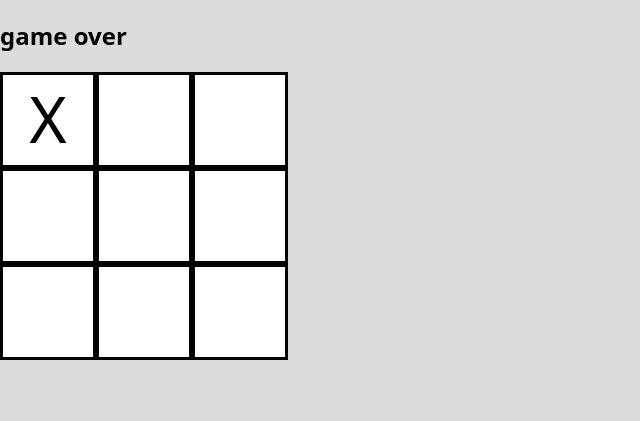
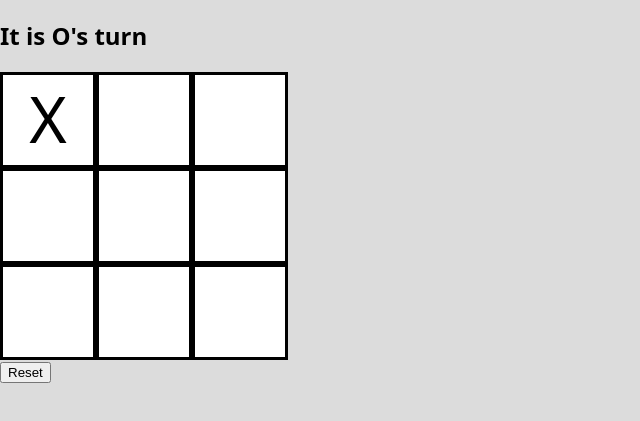
Before and after one commit to pc1231/CONNECT-FOUR, a plain HTML site: page index.html in a window 1280 px wide. Both pictures are taken after a click on the element 48 px from the left and 186 px from the top of the page. Shown: the part 67-488 px from the top of the page, without its empty margins (0-640 px from the left). Drawn offline with Linux system fonts and the light colour scheme.

Commit message:
fixed bug that gave me game over message by fixing the game board includes with a ! in front of it and added a reset button

```diff
--- a/index.html
+++ b/index.html
@@ -22,5 +22,6 @@
     <div class="sqr" id="7"></div>
     <div class="sqr" id="8"></div>
   </section>
+  <button id= "reset">Reset</button>
 </body>
 </html>
--- a/js/app.js
+++ b/js/app.js
@@ -6,20 +6,20 @@ const winningCombos = [
 [0,3,6],
 [1,4,7],
 [2,5,8],
-[2,4,6]
+[2,4,6],
 [0,4,8]
 ]
 // inspect allows us to see the each squares specific number
 
-
 //---------Variables(State)------------------
 let board, turn, winner, tie
-
 
 // Cached Element References
 const squareEls = document.querySelectorAll('.sqr')
 const messageEl = document.getElementById('message')
-
+// reset
+const resetBtnEl = document.getElementById('reset')
+console.log(resetBtnEl);
 //------Functions--------------
 init()
 
@@ -70,7 +70,7 @@ function updateBoard() {
 }
 // handle function muse take into account a winner and tie.
 function handleClick(evt) {
-console.log(evt.target)
+
 //using parse int is better practice for numbers
 const squareIndex = parseInt(evt.target.id)
 if (board[squareIndex] === 'X' || board[squareIndex] === 'O' ||
@@ -90,12 +90,10 @@ placePiece(squareIndex)
       //  !winner = (winner === false)
     function placePiece(index) {
         board[index] = turn
-        console.log(board)
     }
     // we need 42 check for winner condition for connect four.
     function checkForWinner() {
-      if (
-      (board[0] !== '' && board[0] === board[1] && board[0] === board[2]) ||
+    if ((board[0] !== '' && board[0] === board[1] && board[0] === board[2]) ||
         (board[3] !== '' && board[3] === board[4] && board[3] === board[5]) ||
         (board[6] !== '' && board[6] === board[7] && board[6] === board[8]) ||
         (board[0] !== '' && board[0] === board[3] && board[0] === board[6]) ||
@@ -114,7 +112,7 @@ placePiece(squareIndex)
     return
     }
     // board wont stop checking for a tie
- if (board.includes('')) {
+ if (!board.includes('')) {
     tie = true
  }
 }
@@ -122,7 +120,7 @@ function switchPlayerTurn() {
    if(winner) {
     return
    }
-   if (turn = 'X') {
+   if (turn === 'X') {
     turn = 'O'
    } else {
    turn ='X'
@@ -135,3 +133,4 @@ function switchPlayerTurn() {
 squareEls.forEach((squareEl) => {
 squareEl.addEventListener('click', handleClick)
 })
+resetBtnEl.addEventListener('click', init)
```
